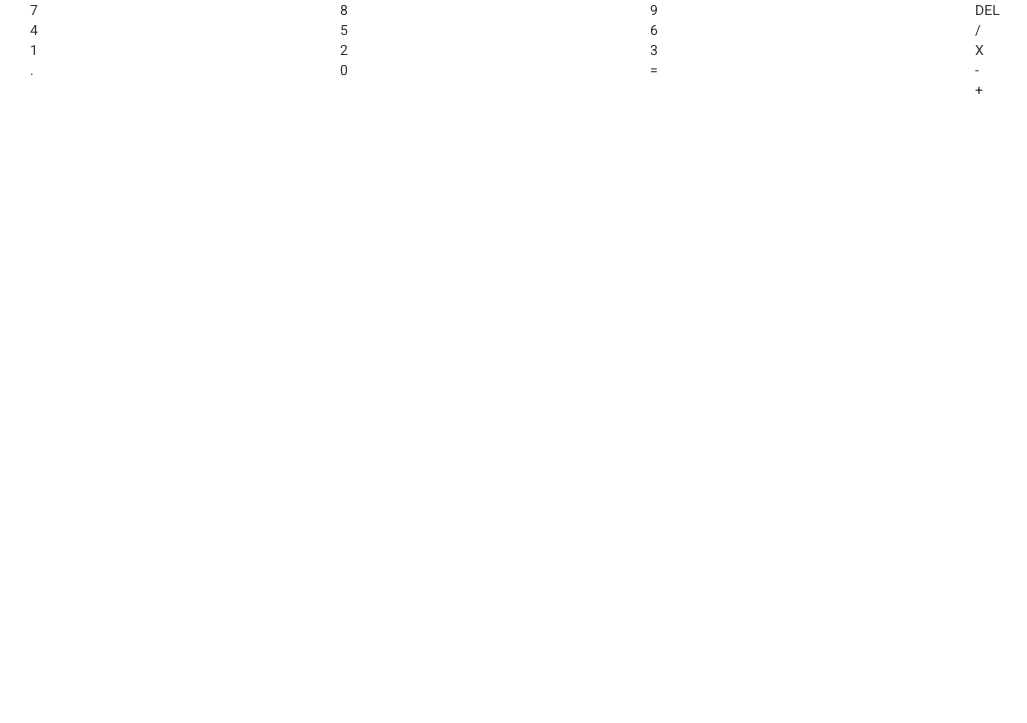
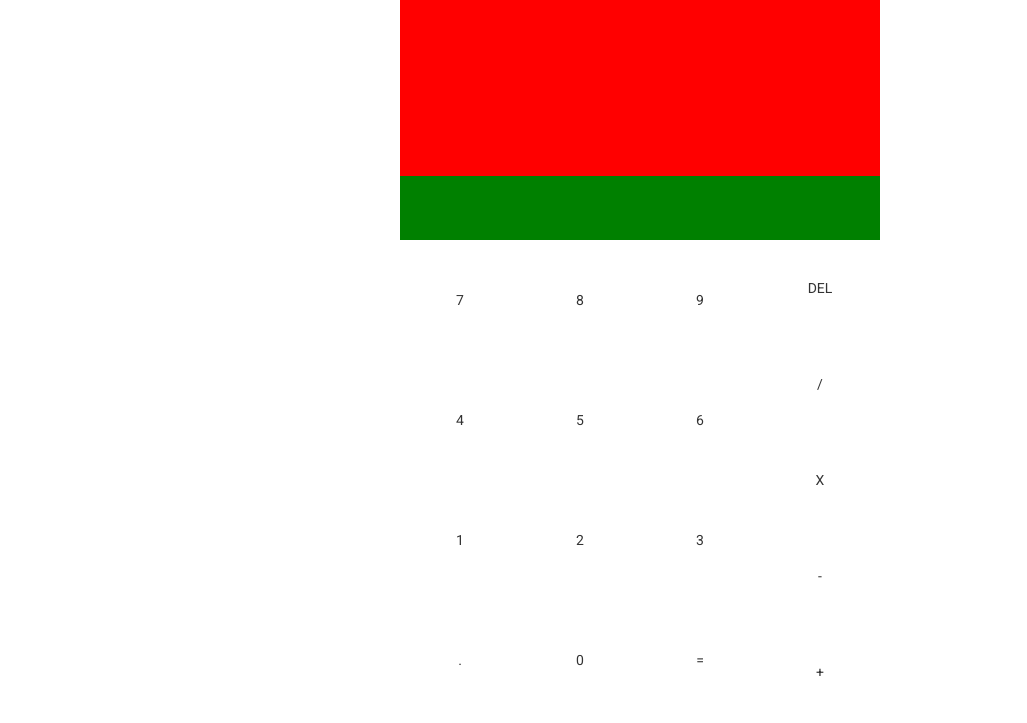
Before and after one commit to sangrampp/calci, a website: page index.html in a window 1280 px wide. Shown: the whole page, without its empty margins (0-1027 px from the left). Drawn offline with nearby package versions, Linux system fonts and the light colour scheme.

Commit message:
Adding layout to calci

```diff
--- /dev/null
+++ b/css/src/calci.scss
@@ -0,0 +1,46 @@
+#calculator {
+  width: 60vh;
+  margin: 0 auto;
+
+  #result {
+    height: 22vh;
+    background-color: red;
+  }
+
+  #preview {
+    height: 8vh;
+    background-color: green;
+  }
+
+  #keys {
+    text-align: center;
+
+    #numbers {
+      padding: 0;
+
+      >.numbers-container {
+        padding: 0;
+
+        >.numbers-row {
+          margin: 0;
+        }
+      }
+
+      .number {
+        height: 15vh;
+        width: 15vh;
+        line-height: 15vh;
+      }
+    }
+
+    #operators {
+      padding: 0;
+
+      .operator {
+        width: 15vh;
+        height: 12vh;
+        line-height: 12vh;
+      }
+    }
+  }
+}
--- a/index.html
+++ b/index.html
@@ -3,6 +3,9 @@
 <head>
   <title>Calculator</title>
   <link rel="stylesheet" href="bower_components/bootstrap/dist/css/bootstrap.min.css">
+  <link rel="stylesheet" type="text/css" href="css/calci.css">
+
+  <script type="text/javascript" src="bower_components/jquery/dist/jquery.min.js"></script>
 
 
   <link href='https://fonts.googleapis.com/css?family=Roboto:400,100,100italic,300,400italic,300italic,500,500italic,700,700italic,900,900italic' rel='stylesheet' type='text/css'>
@@ -20,23 +23,23 @@
     <div id="keys" class="container-fluid">
       <div class="row">
         <div id="numbers" class="col-xs-9">
-          <div class="container-fluid">
-            <div class="row">
+          <div class="container-fluid numbers-container">
+            <div class="row numbers-row">
               <div class="col-xs-4 number">7</div>
               <div class="col-xs-4 number">8</div>
               <div class="col-xs-4 number">9</div>
             </div>
-            <div class="row">
+            <div class="row numbers-row">
               <div class="col-xs-4 number">4</div>
               <div class="col-xs-4 number">5</div>
               <div class="col-xs-4 number">6</div>
             </div>
-            <div class="row">
+            <div class="row numbers-row">
               <div class="col-xs-4 number">1</div>
               <div class="col-xs-4 number">2</div>
               <div class="col-xs-4 number">3</div>
             </div>
-            <div class="row">
+            <div class="row numbers-row">
               <div class="col-xs-4 number">.</div>
               <div class="col-xs-4 number">0</div>
               <div class="col-xs-4 number">=</div>
```
Also changed, not shown: css/calci.css (added), 2 other files.
